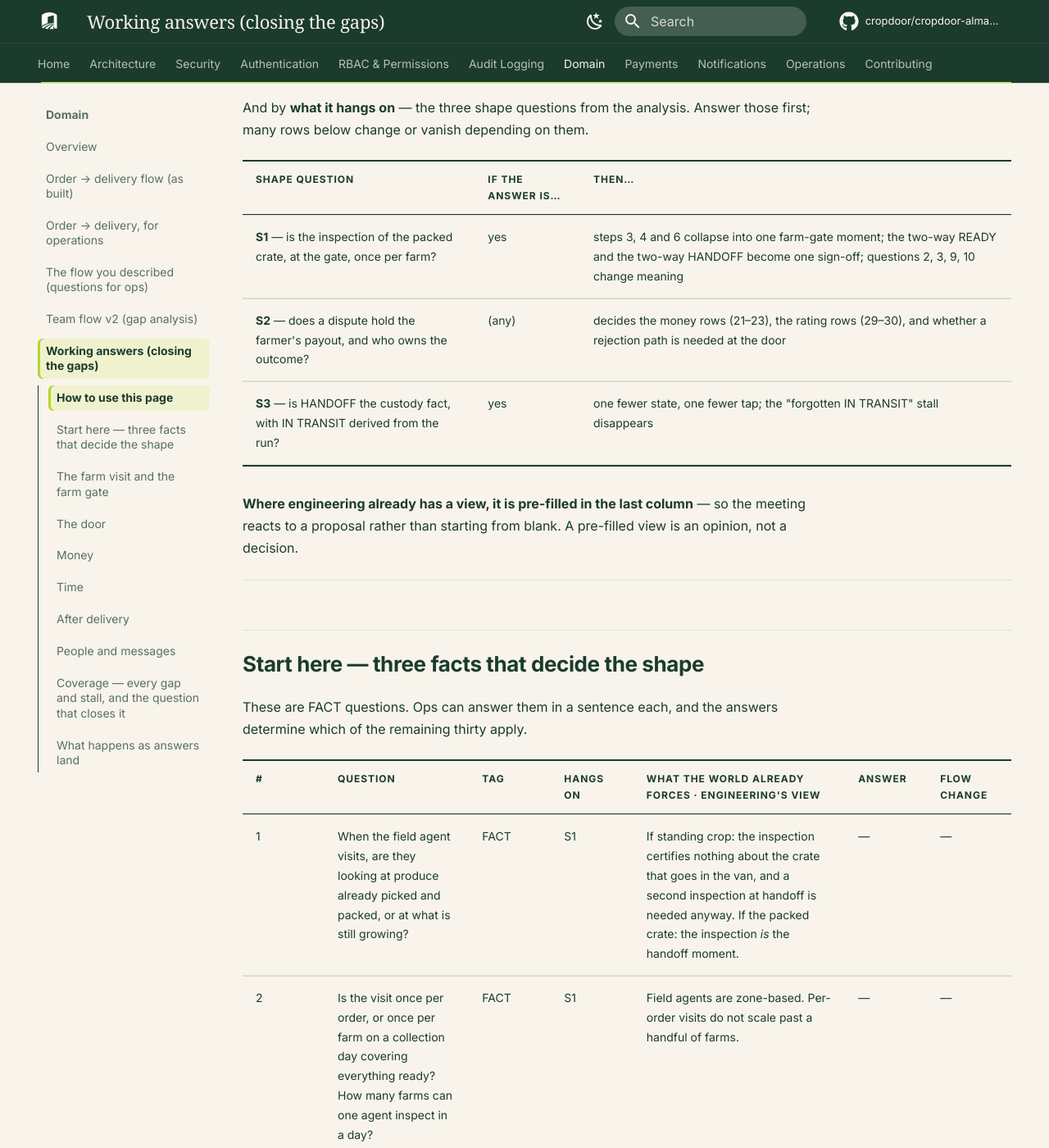
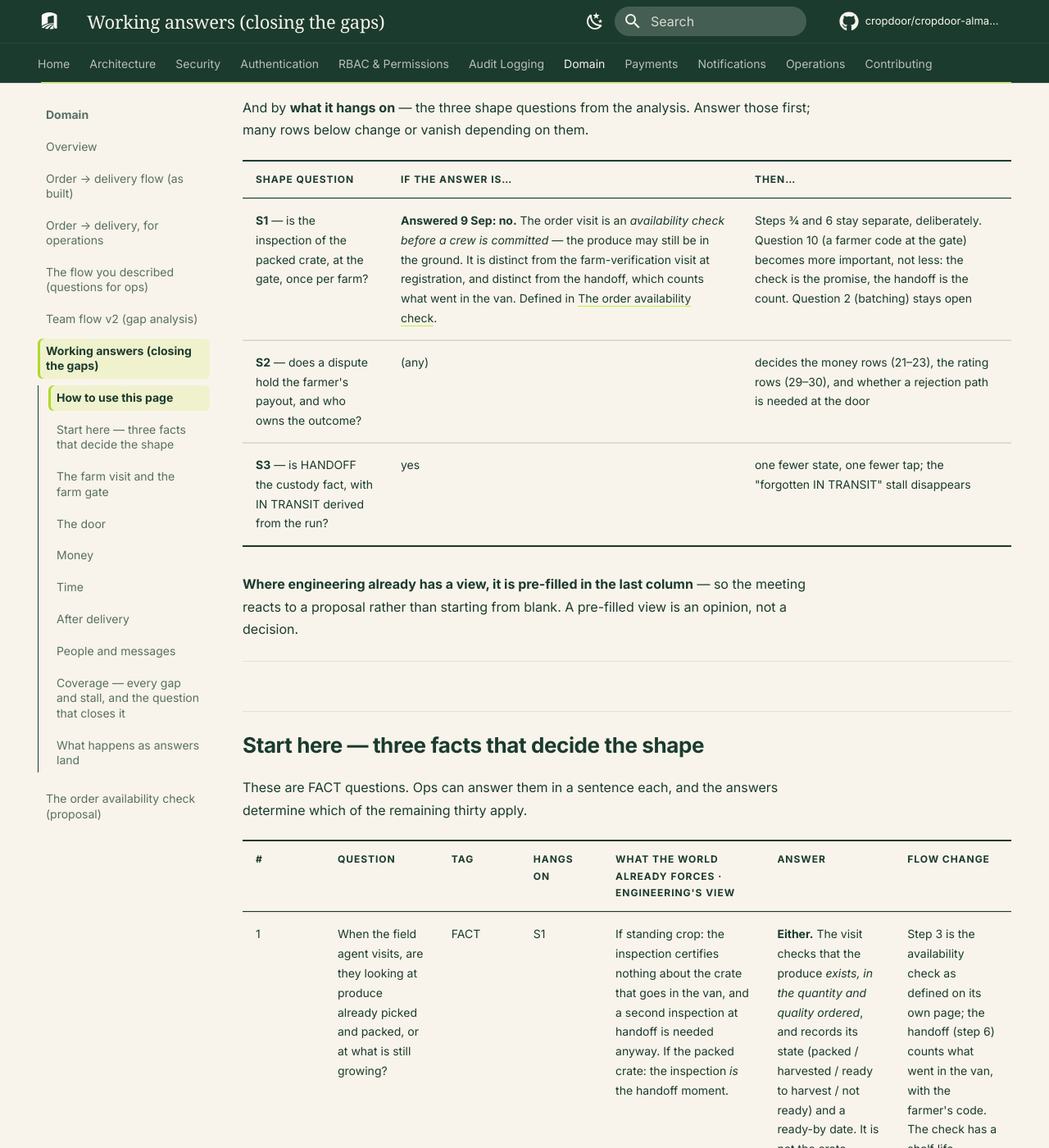
Before and after one commit to cropdoor/cropdoor-almanac, an MkDocs documentation site: the page built from docs/domain/order-delivery-flow-v2-working-answers.md, in a window 1280 px wide and 1400 px high, scrolled down 675 px. Shown: the whole window at 82% size. Built offline with MkDocs 1.6.1 and Material for MkDocs 9.7.7, drawn with Linux system fonts in a browser that asks for light colours; some web fonts are replaced; comment, search, counter and statistics services are not loaded; some of the changed text lies outside the part shown.

Commit message:
docs(domain): the order availability check, and the first shape question answered
The team clarified that field agents make two kinds of visit — farm verification
at registration, and an order availability check after a farmer accepts, before a
crew is committed. That answers the first shape question: the order visit is not
the crate inspection, so steps 3 and 6 stay separate on purpose. The check is the
promise; the handoff is the count.

The new page proposes what the agent actually does: a short offline form with
per-visit fields (who was present, van access, ready-by date) and per-line fields
(seen, state, quantity available, quality against the listing, a required photo).
The outcome — Confirmed, Short, Not available, Could not check — is derived from
the answers, never chosen, and each outcome has a consequence and an owner. Two
proposals fall out and are recorded on the working-answers page: the buyer's
penalty window opens at Confirmed rather than at acceptance, and a Short or
Not-available finding corrects the listing so other buyers are not oversold.

```diff
--- a/docs/domain/order-delivery-flow-v2-working-answers.md
+++ b/docs/domain/order-delivery-flow-v2-working-answers.md
@@ -16,7 +16,7 @@ And by **what it hangs on** — the three shape questions from the analysis. Ans
 
 | Shape question | If the answer is… | Then… |
 | --- | --- | --- |
-| **S1** — is the inspection of the packed crate, at the gate, once per farm? | yes | steps 3, 4 and 6 collapse into one farm-gate moment; the two-way READY and the two-way HANDOFF become one sign-off; questions 2, 3, 9, 10 change meaning |
+| **S1** — is the inspection of the packed crate, at the gate, once per farm? | **Answered 9 Sep: no.** The order visit is an *availability check before a crew is committed* — the produce may still be in the ground. It is distinct from the farm-verification visit at registration, and distinct from the handoff, which counts what went in the van. Defined in [The order availability check](order-availability-check.md). | Steps 3/4 and 6 stay separate, deliberately. Question 10 (a farmer code at the gate) becomes more important, not less: the check is the promise, the handoff is the count. Question 2 (batching) stays open |
 | **S2** — does a dispute hold the farmer's payout, and who owns the outcome? | (any) | decides the money rows (21–23), the rating rows (29–30), and whether a rejection path is needed at the door |
 | **S3** — is HANDOFF the custody fact, with IN TRANSIT derived from the run? | yes | one fewer state, one fewer tap; the "forgotten IN TRANSIT" stall disappears |
 
@@ -30,15 +30,15 @@ These are FACT questions. Ops can answer them in a sentence each, and the answer
 
 | # | Question | Tag | Hangs on | What the world already forces · engineering's view | **Answer** | Flow change |
 | --- | --- | --- | --- | --- | --- | --- |
-| 1 | When the field agent visits, are they looking at produce already picked and packed, or at what is still growing? | FACT | S1 | If standing crop: the inspection certifies nothing about the crate that goes in the van, and a second inspection at handoff is needed anyway. If the packed crate: the inspection *is* the handoff moment. | — | — |
-| 2 | Is the visit once per order, or once per farm on a collection day covering everything ready? How many farms can one agent inspect in a day? | FACT | S1 | Field agents are zone-based. Per-order visits do not scale past a handful of farms. | — | — |
+| 1 | When the field agent visits, are they looking at produce already picked and packed, or at what is still growing? | FACT | S1 | If standing crop: the inspection certifies nothing about the crate that goes in the van, and a second inspection at handoff is needed anyway. If the packed crate: the inspection *is* the handoff moment. | **Either.** The visit checks that the produce *exists, in the quantity and quality ordered*, and records its state (packed / harvested / ready to harvest / not ready) and a ready-by date. It is not the crate inspection. | Step 3 is the availability check as defined on its own page; the handoff (step 6) counts what went in the van, with the farmer's code. The check has a shelf life |
+| 2 | Is the visit once per order, or once per farm on a collection day covering everything ready? How many farms can one agent inspect in a day? | FACT | S1 | Field agents are zone-based. Per-order visits do not scale past a handful of farms. **Proposal:** one visit per farm per collection day, submitting one check per accepted order at that farm. | — *(open — Ops)* | — |
 | 9 | Do farmers ever bring produce to a shed or collection point rather than the van coming to the farm? If yes, who is present at that handoff? | FACT | S1, S3 | The model already has aggregation points — "the shed or warehouse within a zone where farmers bring produce a van cannot collect at the farm". If this happens, the farm-gate sign-off has a different signer, possibly no farmer. | — | — |
 
 **Then decide:**
 
 | # | Question | Tag | Hangs on | Engineering's view | **Answer** | Flow change |
 | --- | --- | --- | --- | --- | --- | --- |
-| 3 | If the agent is at the farm anyway to inspect, why not make that visit the collection? What is gained by two trips? | POLICY | S1 (after 1, 2, 9) | **Collapse them** if 1 = packed crate. One farm-gate moment: farmer presents, agent inspects and receives, both sign. If 1 = standing crop, keep the early visit *but* as a per-farm-per-day act, not per order — and accept that the crate is inspected again at handoff. | — | — |
+| 3 | If the agent is at the farm anyway to inspect, why not make that visit the collection? What is gained by two trips? | POLICY | S1 (after 1, 2, 9) | **Collapse them** if 1 = packed crate. One farm-gate moment: farmer presents, agent inspects and receives, both sign. If 1 = standing crop, keep the early visit *but* as a per-farm-per-day act, not per order — and accept that the crate is inspected again at handoff. | **Two trips are deliberate.** What is gained: a crew is never sent for produce nobody has seen. The check happens before the crew exists; collection happens after READY. | Keep step 3 and step 6 as separate moments. Accept a light count at handoff |
 
 ---
 
@@ -47,12 +47,12 @@ These are FACT questions. Ops can answer them in a sentence each, and the answer
 | # | Question | Tag | Hangs on | What the world forces · engineering's view | **Answer** | Flow change |
 | --- | --- | --- | --- | --- | --- | --- |
 | 4 | If there is no field agent in a zone this week, does that zone stop selling, or does someone else sign off — and who? | POLICY | S1 | Every gate needs a named fallback or it is a stall. Candidates: the delivery agent signs at collection; Ops overrides with a reason; the zone pauses. | — | — |
-| 5 | If the agent finds the farm short, that affects every other buyer on the same listing. Who tells them, and what are they offered? | POLICY | — | Stock is per listing, not per order. A short finding is a listing event: reduce the listing, notify every open order on it, offer each buyer cancel-free or wait. | — | — |
+| 5 | If the agent finds the farm short, that affects every other buyer on the same listing. Who tells them, and what are they offered? | POLICY | — | Stock is per listing, not per order. A short finding is a listing event: reduce the listing, notify every open order on it, offer each buyer cancel-free or wait. **Proposed on the check page:** a Short / Not-available finding writes the corrected quantity to the listing in the same step, and every other open order on it is re-checked against the new number. | — *(proposal awaiting Ops)* | — |
 | 6 | When our agent has certified the quality and the buyer still complains about quality, who is responsible — the farmer or us? | POLICY | S2 | The flow puts our signature in the chain. Engineering's view: a certified-quality dispute is **ours to resolve with the buyer**, and separately ours to take up with the farmer — not passed straight through as a farmer clawback. | — | — |
 | 7 | Do farmers have smartphones and data at the gate? If not, who taps READY and "handed over" for them? | FACT | S1, S3 | Only an SMS rail reaches every farmer. If an agent taps for the farmer, every "two-way" sign-off is one person's word unless the farmer holds something the agent doesn't — see 10. | — | — |
 | 8 | What happens today when the van arrives and the produce is not there, is short, or the farmer is absent? Who decides on the spot? | FACT | S2 | This is the missing **rejection path at the gate**. Whatever happens today becomes a named outcome with an owner. | — | — |
 | 10 | Should the farmer have their own code — read out to the crew — so a disagreement about what was handed over has two records, not one? | POLICY | S3 | **Yes.** The buyer-door code solves exactly this problem at the other end. A farmer code sent by SMS works on any phone and turns the agent's tap into a two-party record. | — | — |
-| **34** | **What is the cancellation rule while the order waits for the field agent — between "accepted" and "READY"?** | POLICY | S1 | *Not asked before.* The flow says free until accepted, penalty at READY; the wait in between — the longest window — is unspecified. If S1 collapses the steps, this window is simply "accepted, awaiting collection" and needs one rule. | — | — |
+| **34** | **What is the cancellation rule while the order waits for the field agent — between "accepted" and "READY"?** | POLICY | S1 | *Not asked before.* The flow says free until accepted, penalty at READY; the wait in between — the longest window — is unspecified. **Proposed on the check page:** the buyer may cancel **free until the check comes back Confirmed**. The penalty window opens at Confirmed — the moment the farmer has committed *and* we have verified — not at acceptance. | — *(proposal awaiting leadership)* | If accepted: the flow's "free until step 2" becomes "free until Confirmed" |
 
 ---
 
--- a/mkdocs.yml
+++ b/mkdocs.yml
@@ -145,6 +145,7 @@ nav:
       - The flow you described (questions for ops): domain/order-delivery-flow-v2-questions.md
       - Team flow v2 (gap analysis): domain/order-delivery-flow-v2-gap-analysis.md
       - Working answers (closing the gaps): domain/order-delivery-flow-v2-working-answers.md
+      - The order availability check (proposal): domain/order-availability-check.md
   - Payments:
       - Overview: payments/index.md
       - Money, pricing, tax & commission: payments/money-model.md
```
Also changed, not shown: docs/domain/order-availability-check.md (added, +130 -0 lines).
